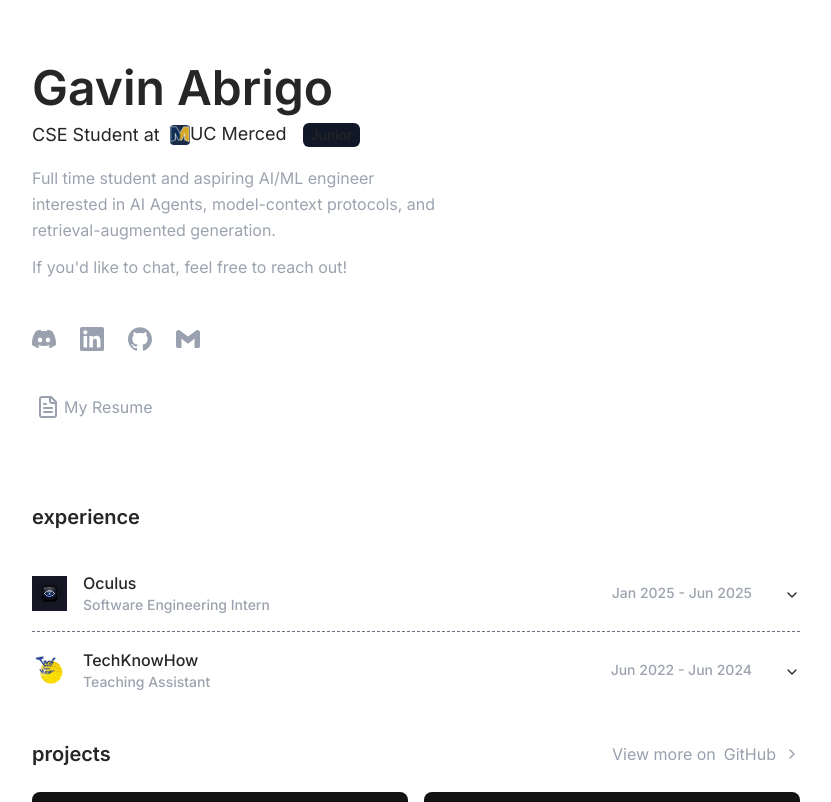
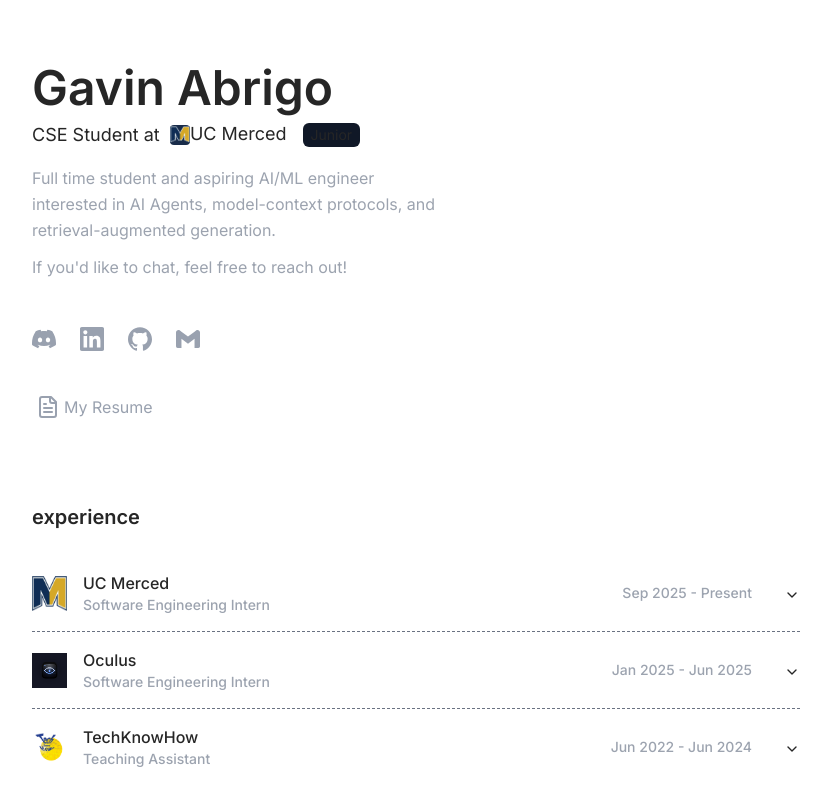
Before and after one commit to gav-ip/personal-website, a Next.js app: page / in a window 1280 px wide. Shown: the top 802 px of the page, without its empty margins (224-1055 px from the left). Built offline with nearby package versions, Linux system fonts and the light colour scheme.

Commit message:
feat: adding research position

```diff
--- a/src/app/components/experience.tsx
+++ b/src/app/components/experience.tsx
@@ -11,6 +11,14 @@ import Image from "next/legacy/image";
 const experiences = [
   {
     id: "item-1",
+    image: "/uc_merced_logo.png",
+    company: "UC Merced",
+    position: "Software Engineering Intern",
+    description: "Building a Python-based KGR and RAG pipeline with Wikidata to improve NLP factual accuracy, while fine-tuning entity linking systems and evaluating LLM verification performance.",
+    date: "Sep 2025 - Present"
+  },
+  {
+    id: "item-2",
     image: "/oculus.png",
     company: "Oculus",
     position: "Software Engineering Intern",
@@ -18,7 +26,7 @@ const experiences = [
     date: "Jan 2025 - Jun 2025"
   },
   {
-    id: "item-2",
+    id: "item-3",
     image: "/techknowhow.png",
     company: "TechKnowHow",
     position: "Teaching Assistant",
```
